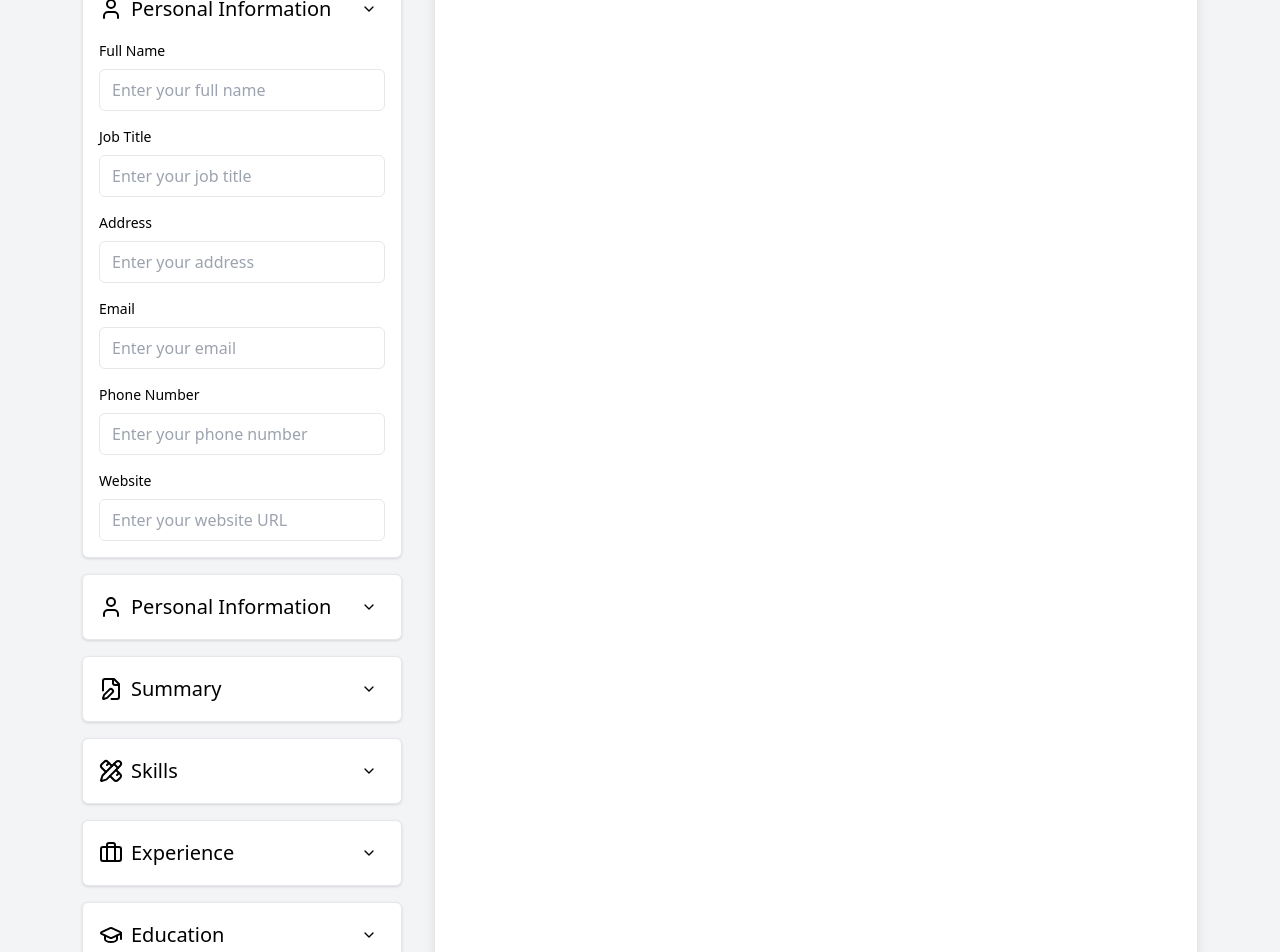
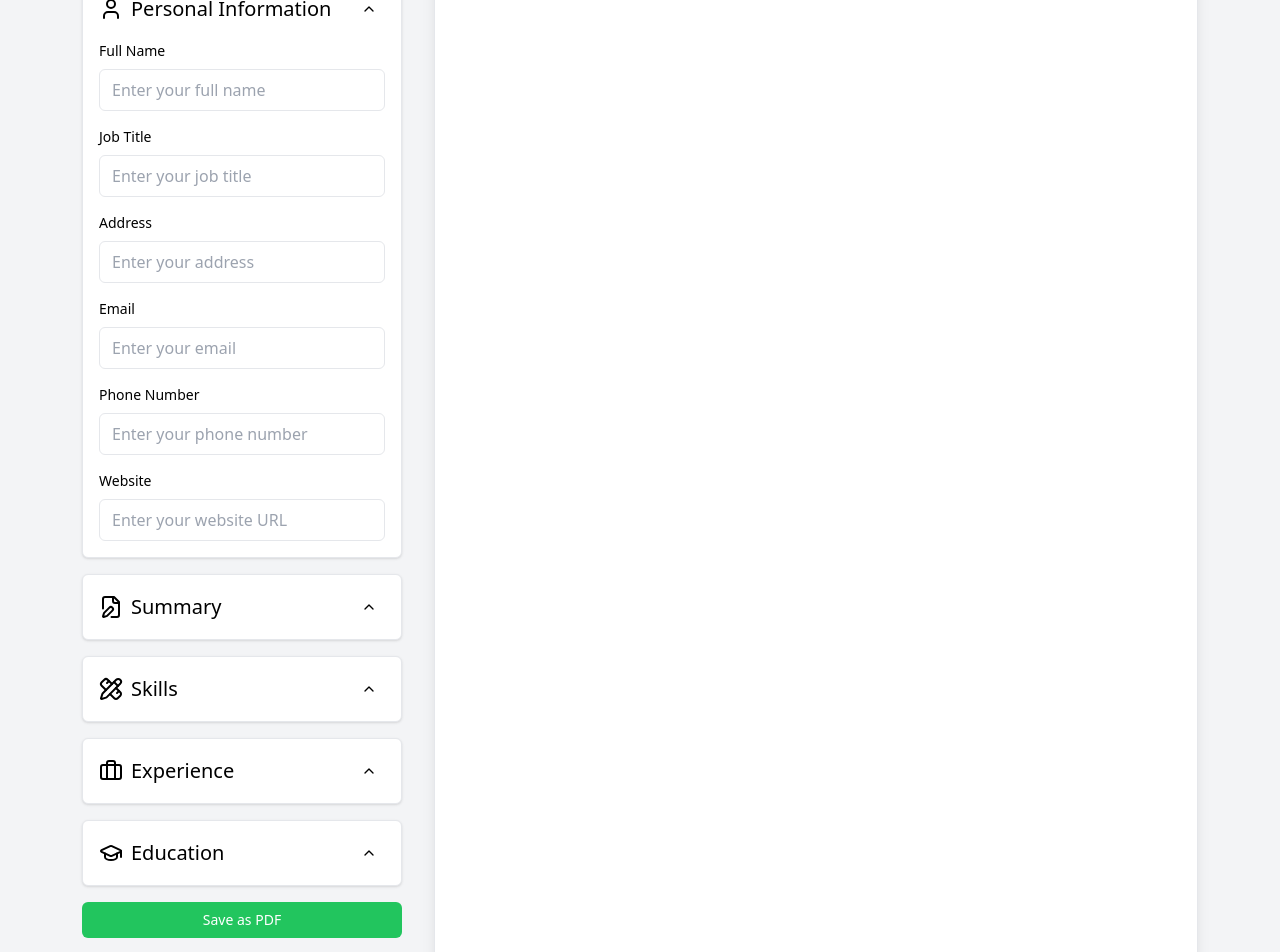
Before and after one commit to mariuszciaston/CV-Generator, a React (Vite) app: page / in a window 1280 px wide. Shown: the part 180-1132 px from the top of the page. Built offline with nearby package versions, Linux system fonts and the light colour scheme.

Commit message:
break down cards into more components

```diff
--- /dev/null
+++ b/src/components/Card.tsx
@@ -0,0 +1,76 @@
+import InputField from "./InputField";
+
+import { ChevronDown, ChevronUp } from "lucide-react";
+
+interface CardProps {
+  title: string;
+  Icon: React.ElementType;
+  isOpen: boolean;
+}
+
+const Card: React.FC<CardProps> = ({ title, Icon, isOpen }) => {
+  const ChevronBtn: React.FC<Pick<CardProps, "isOpen">> = ({ isOpen }) => {
+    const Icon = isOpen ? ChevronUp : ChevronDown;
+    return (
+      <button type="button" className="rounded-md p-2 hover:bg-gray-100">
+        <Icon className="size-4" />
+      </button>
+    );
+  };
+
+  return (
+    <div className="flex flex-col gap-4 rounded-md border bg-white p-4 shadow">
+      <div className="flex items-center justify-between text-xl font-medium">
+        <div className="flex items-center gap-2">
+          {Icon && <Icon />}
+          <div>{title}</div>
+        </div>
+
+        <ChevronBtn isOpen={isOpen} />
+      </div>
+
+      {isOpen && title === "Personal Information" && (
+        <>
+          <InputField
+            label="Full Name"
+            type="text"
+            id="fullName"
+            placeholder="Enter your full name"
+          />
+          <InputField
+            label="Job Title"
+            type="text"
+            id="jobTitle"
+            placeholder="Enter your job title"
+          />
+          <InputField
+            label="Address"
+            type="text"
+            id="address"
+            placeholder="Enter your address"
+          />
+          <InputField
+            label="Email"
+            type="text"
+            id="email"
+            placeholder="Enter your email"
+          />
+          <InputField
+            label="Phone Number"
+            type="tel"
+            id="phoneNumber"
+            placeholder="Enter your phone number"
+          />
+          <InputField
+            label="Website"
+            type="url"
+            id="website"
+            placeholder="Enter your website URL"
+          />
+        </>
+      )}
+    </div>
+  );
+};
+
+export default Card;
--- a/src/components/Cards.tsx
+++ b/src/components/Cards.tsx
@@ -4,154 +4,18 @@
   PencilRuler,
   Briefcase,
   GraduationCap,
-  ChevronDown,
-  ChevronUp,
 } from "lucide-react";
+
+import Card from "./Card";
 
 const Cards = () => {
   return (
     <div id="Cards" className="flex flex-col flex-wrap gap-4">
-      <div className="flex flex-col gap-4 rounded-md border bg-white p-4 shadow">
-        <div className="flex items-center justify-between text-xl font-medium">
-          <div className="flex items-center gap-2">
-            <User />
-            <div className="">Personal Information</div>
-          </div>
-
-          <button type="button" className="rounded-md p-2 hover:bg-gray-100">
-            <ChevronDown className="size-4" />
-          </button>
-        </div>
-
-        <div className="flex flex-col gap-2">
-          <label className="text-sm font-medium" htmlFor="fullName">
-            Full Name
-          </label>
-          <input
-            type="text"
-            name="fullName"
-            id="fullName"
-            className="rounded-md border px-3 py-2"
-            placeholder="Enter your full name"
-          />
-        </div>
-
-        <div className="flex flex-col gap-2">
-          <label className="text-sm font-medium" htmlFor="jobTitle">
-            Job Title
-          </label>
-          <input
-            type="text"
-            name="jobTitle"
-            id="jobTitle"
-            className="rounded-md border px-3 py-2"
-            placeholder="Enter your job title"
-          />
-        </div>
-
-        <div className="flex flex-col gap-2">
-          <label className="text-sm font-medium" htmlFor="address">
-            Address
-          </label>
-          <input
-            type="text"
-            name="address"
-            id="address"
-            className="rounded-md border px-3 py-2"
-            placeholder="Enter your address"
-          />
-        </div>
-
-        <div className="flex flex-col gap-2">
-          <label className="text-sm font-medium" htmlFor="email">
-            Email
-          </label>
-          <input
-            type="text"
-            name="email"
-            id="email"
-            className="rounded-md border px-3 py-2"
-            placeholder="Enter your email"
-          />
-        </div>
-
-        <div className="flex flex-col gap-2">
-          <label className="text-sm font-medium" htmlFor="phoneNumber">
-            Phone Number
-          </label>
-          <input
-            type="tel"
-            name="phoneNumber"
-            id="phoneNumber"
-            className="rounded-md border px-3 py-2"
-            placeholder="Enter your phone number"
-          />
-        </div>
-
-        <div className="flex flex-col gap-2">
-          <label className="text-sm font-medium" htmlFor="website">
-            Website
-          </label>
-          <input
-            type="url"
-            name="website"
-            id="website"
-            className="rounded-md border px-3 py-2"
-            placeholder="Enter your website URL"
-          />
-        </div>
-      </div>
-
-      <div className="flex items-center justify-between rounded-md border bg-white p-4 text-xl font-medium shadow">
-        <div className="flex items-center gap-2">
-          <User />
-          <div className="">Personal Information</div>
-        </div>
-
-        <button type="button" className="rounded-md p-2 hover:bg-gray-100">
-          <ChevronDown className="size-4" />
-        </button>
-      </div>
-
-      <div className="flex items-center justify-between rounded-md border bg-white p-4 text-xl font-medium shadow">
-        <div className="flex items-center gap-2">
-          <FilePen />
-          <div className="">Summary</div>
-        </div>
-        <button type="button" className="rounded-md p-2 hover:bg-gray-100">
-          <ChevronDown className="size-4" />
-        </button>
-      </div>
-
-      <div className="flex items-center justify-between rounded-md border bg-white p-4 text-xl font-medium shadow">
-        <div className="flex items-center gap-2">
-          <PencilRuler />
-          <div className="">Skills</div>
-        </div>
-        <button type="button" className="rounded-md p-2 hover:bg-gray-100">
-          <ChevronDown className="size-4" />
-        </button>
-      </div>
-
-      <div className="flex items-center justify-between rounded-md border bg-white p-4 text-xl font-medium shadow">
-        <div className="flex items-center gap-2">
-          <Briefcase />
-          <div className="">Experience</div>
-        </div>
-        <button type="button" className="rounded-md p-2 hover:bg-gray-100">
-          <ChevronDown className="size-4" />
-        </button>
-      </div>
-
-      <div className="flex items-center justify-between rounded-md border bg-white p-4 text-xl font-medium shadow">
-        <div className="flex items-center gap-2">
-          <GraduationCap />
-          <div className="">Education</div>
-        </div>
-        <button type="button" className="rounded-md p-2 hover:bg-gray-100">
-          <ChevronDown className="size-4" />
-        </button>
-      </div>
+      <Card title="Personal Information" Icon={User} isOpen={true} />
+      <Card title="Summary" Icon={FilePen} isOpen={true} />
+      <Card title="Skills" Icon={PencilRuler} isOpen={true} />
+      <Card title="Experience " Icon={Briefcase} isOpen={true} />
+      <Card title="Education " Icon={GraduationCap} isOpen={true} />
     </div>
   );
 };
--- /dev/null
+++ b/src/components/InputField.tsx
@@ -0,0 +1,30 @@
+interface InputFieldProps {
+  label: string;
+  type: string;
+  id: string;
+  placeholder: string;
+}
+
+const InputField: React.FC<InputFieldProps> = ({
+  label,
+  type,
+  id,
+  placeholder,
+}) => {
+  return (
+    <div className="flex flex-col gap-2">
+      <label className="text-sm font-medium" htmlFor={id}>
+        {label}
+      </label>
+      <input
+        type={type}
+        id={id}
+        name={id}
+        className="rounded-md border px-3 py-2"
+        placeholder={placeholder}
+      />
+    </div>
+  );
+};
+
+export default InputField;
```
